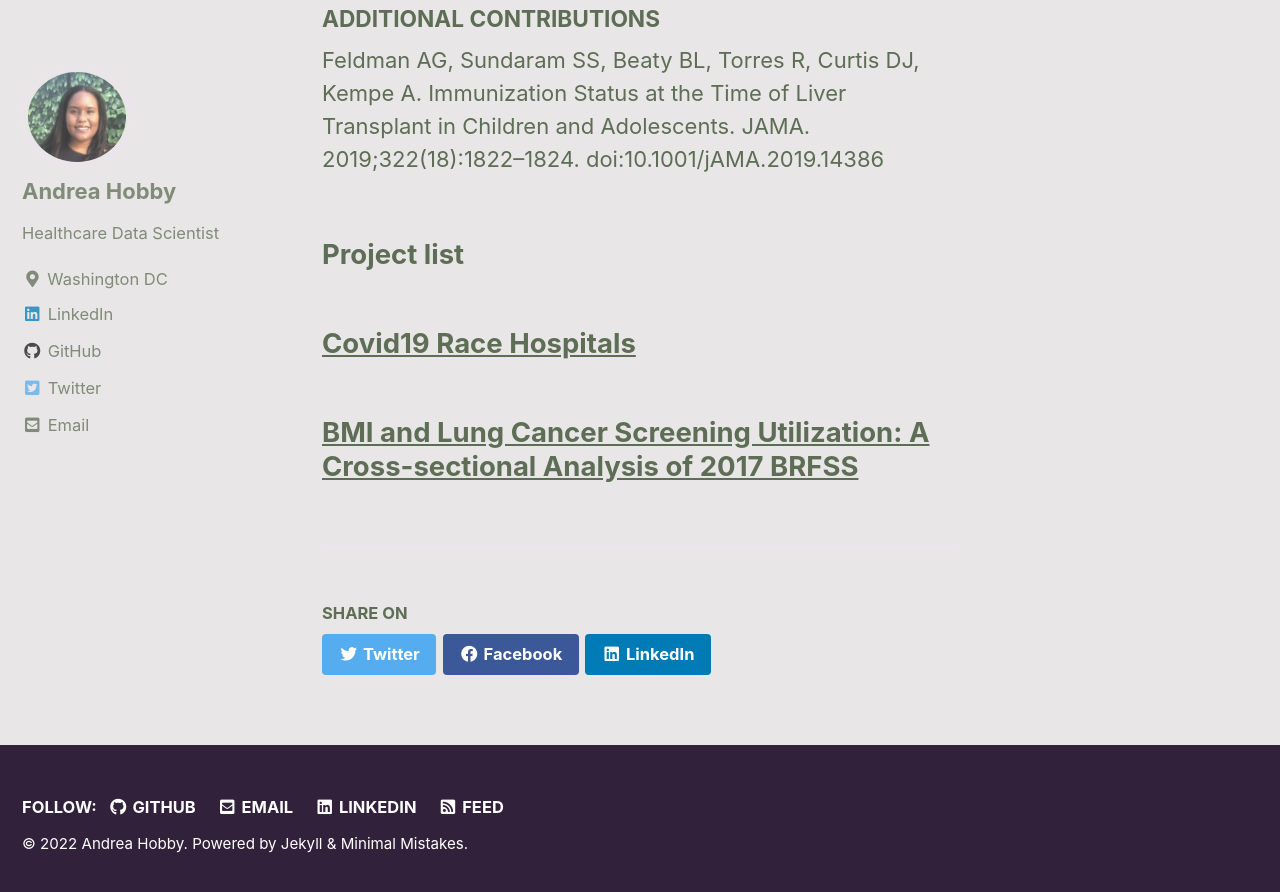
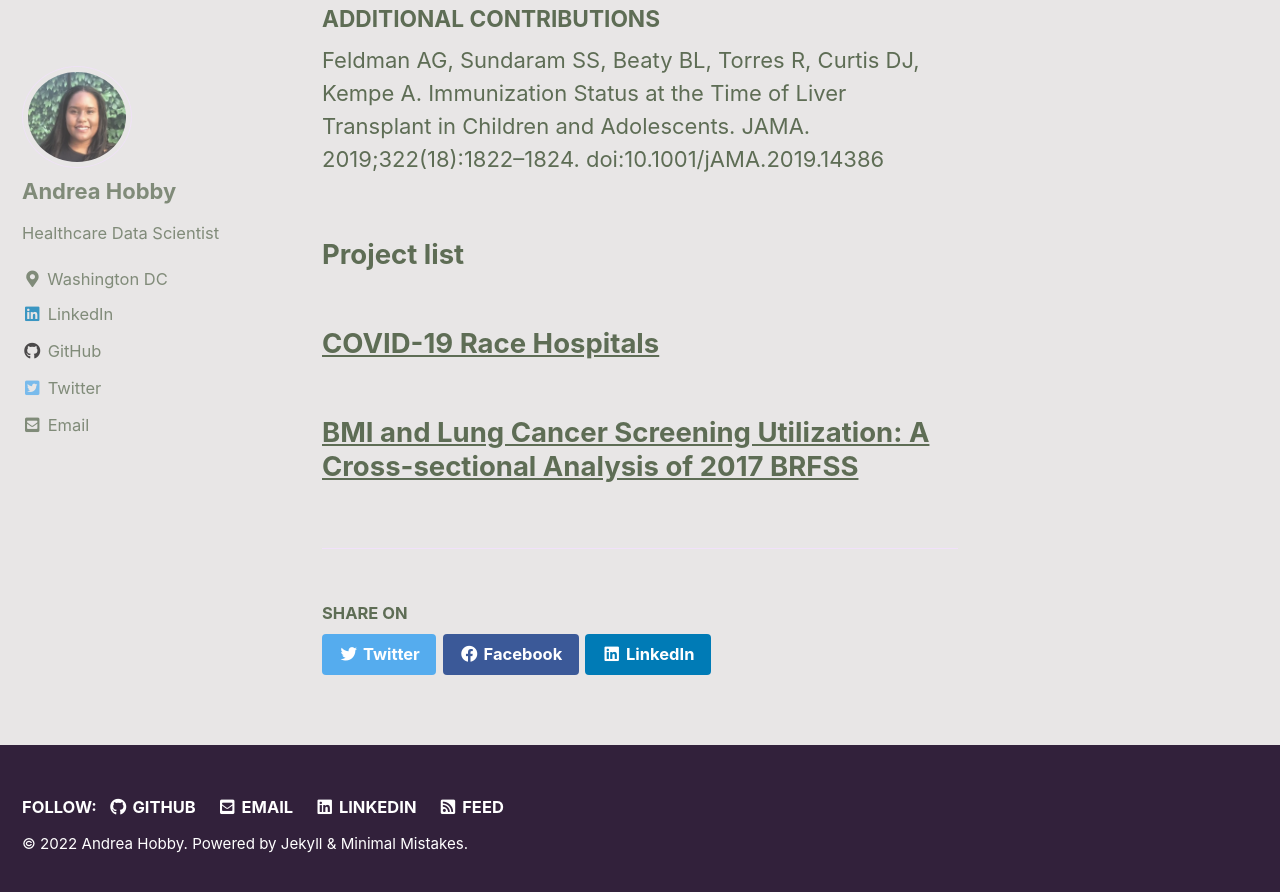
Before and after one commit to AndreaHobby/andreahobby.io, a Jekyll site: the page built from _pages/Projects.md, in a window 1280 px wide and 900 px high, scrolled down 1127 px. Shown: the top 892 px of the window. Built offline with Jekyll 4.4.1, drawn with Linux system fonts in a browser that asks for light colours; cached includes are drawn as plain includes.

Commit message:
Update covid19-race-hospital.md

```diff
--- a/_projects/covid19-race-hospital.md
+++ b/_projects/covid19-race-hospital.md
@@ -1,6 +1,6 @@
 ---
 layout: single
-title: "Covid19 Race Hospitals"
+title: "COVID-19 Race Hospitals"
 author_profile: false
 comments: false
 show_date: false
```
